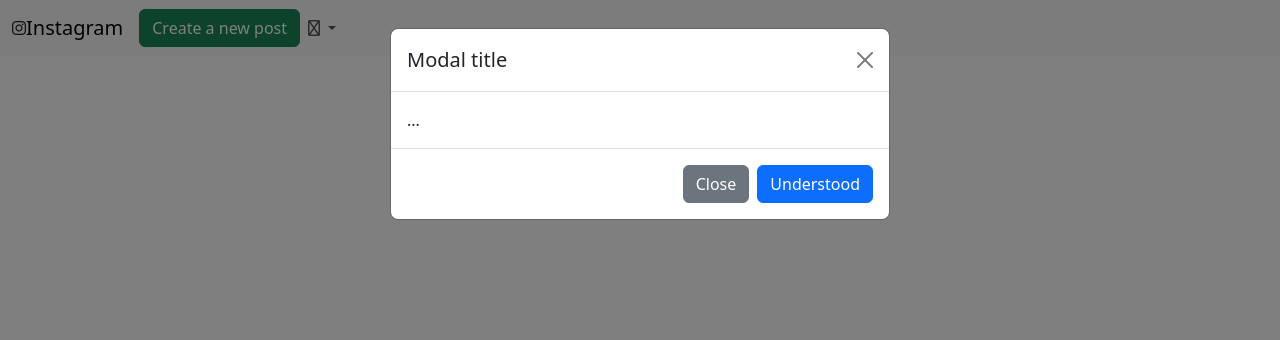
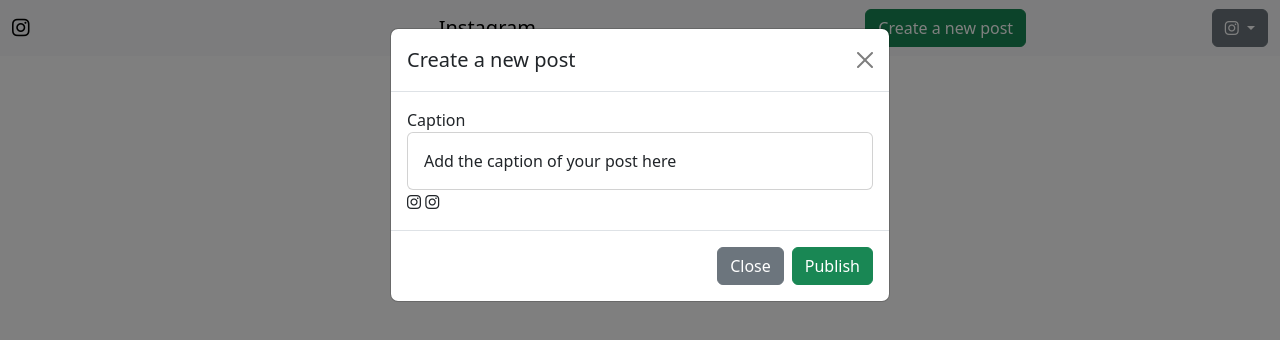
Before and after one commit to GoldorTeps/WebInstagramFinal, a plain HTML site: page index.html in a window 1280 px wide. Both pictures are taken after a click on the button "Create a new post". Drawn offline with nearby package versions, Linux system fonts and the light colour scheme.

Commit message:
nafvar ok

```diff
--- a/index.html
+++ b/index.html
@@ -15,52 +15,59 @@
   <body>
 
     <nav class="navbar navbar-expand-lg bg-body-tertiary">
-        <div class="container-fluid ">
+
+          <div class="container">
+            <a class="navbar-brand" href="#">
               <i class="fa-brands fa-instagram"></i>
-            <a class="navbar-brand" href="#">Instagram</a>
-                 <button class="navbar-toggler" type="button" data-bs-toggle="collapse" data-bs-target="#navbarSupportedContent" aria-controls="navbarSupportedContent" aria-expanded="false" aria-label="Toggle navigation">
-                 <span class="navbar-toggler-icon"></span>
-                </button>
+            </a>
+          </div>
+
+                <div class="container-fluid">
+                  <span class="navbar-brand mb-0 h1">Instagram</span>
+                </div>
+         <div class="container-fluid">
           <div class="collapse navbar-collapse" id="navbarSupportedContent">
-            <!-- Button trigger modal -->
-
                 <button type="button" class="btn btn-success" data-bs-toggle="modal" data-bs-target="#staticBackdrop">
                   Create a new post
                 </button>
-
-                    <!-- Modal -->
                  <div class="modal fade" id="staticBackdrop" data-bs-backdrop="static" data-bs-keyboard="false" tabindex="-1" aria-labelledby="staticBackdropLabel" aria-hidden="true">
                       <div class="modal-dialog">
                          <div class="modal-content">
                          <div class="modal-header">
-                           <h1 class="modal-title fs-5" id="staticBackdropLabel">Modal title</h1>
+                           <h1 class="modal-title fs-5" id="staticBackdropLabel">Create a new post</h1>
                           <button type="button" class="btn-close" data-bs-dismiss="modal" aria-label="Close"></button>
                           </div>
-                      <div class="modal-body">
-                            ...
+                      <div class="modal-body">Caption
+                        <div class="card">
+                          <div class="card-body">
+                            Add the caption of your post here
+                          </div>
+
+                        </div>
+                        <i class="fa-brands fa-instagram"></i>
+                        <i class="fa-brands fa-instagram"></i>
                      </div>
                           <div class="modal-footer">
                            <button type="button" class="btn btn-secondary" data-bs-dismiss="modal">Close</button>
-                           <button type="button" class="btn btn-primary">Understood</button>
+                           <button type="button" class="btn btn-success">Publish</button>
                          </div>
                      </div>
                      </div>
                  </div>
-
-              <ul class="navbar-nav me-auto mb-2 mb-lg-0">
-                 <li class="nav-item dropdown">
-                  <a class="nav-link dropdown-toggle" href="#" role="button" data-bs-toggle="dropdown" aria-expanded="false">
-                    <i class="fa-sharp fa-regular fa-gear"></i>
-                  </a>
-                          <ul class="dropdown-menu">
+                </div>
+                <div class="btn-group">
+                  <button type="button" class="btn btn-secondary dropdown-toggle" data-bs-toggle="dropdown" data-bs-display="static" aria-expanded="false">
+                    <i class="fa-brands fa-instagram"></i>
+                  </button>
+                  <ul class="dropdown-menu dropdown-menu-lg-end">
                     <li><a class="dropdown-item" href="#">Profile</a></li>
                     <li><a class="dropdown-item" href="#">Accesibility</a></li>
                     <li><a class="dropdown-item" href="#">Privacy and data</a></li>
                     <li><hr class="dropdown-divider"></li>
                     <li><a class="dropdown-item text-danger" href="#">Log out</a></li>
                   </ul>
-                          </li>
-                         </ul>
+                </div>
+
               </div>
          </div>
       </nav>
```
Lines whose indentation alone changed are shown as unchanged.
